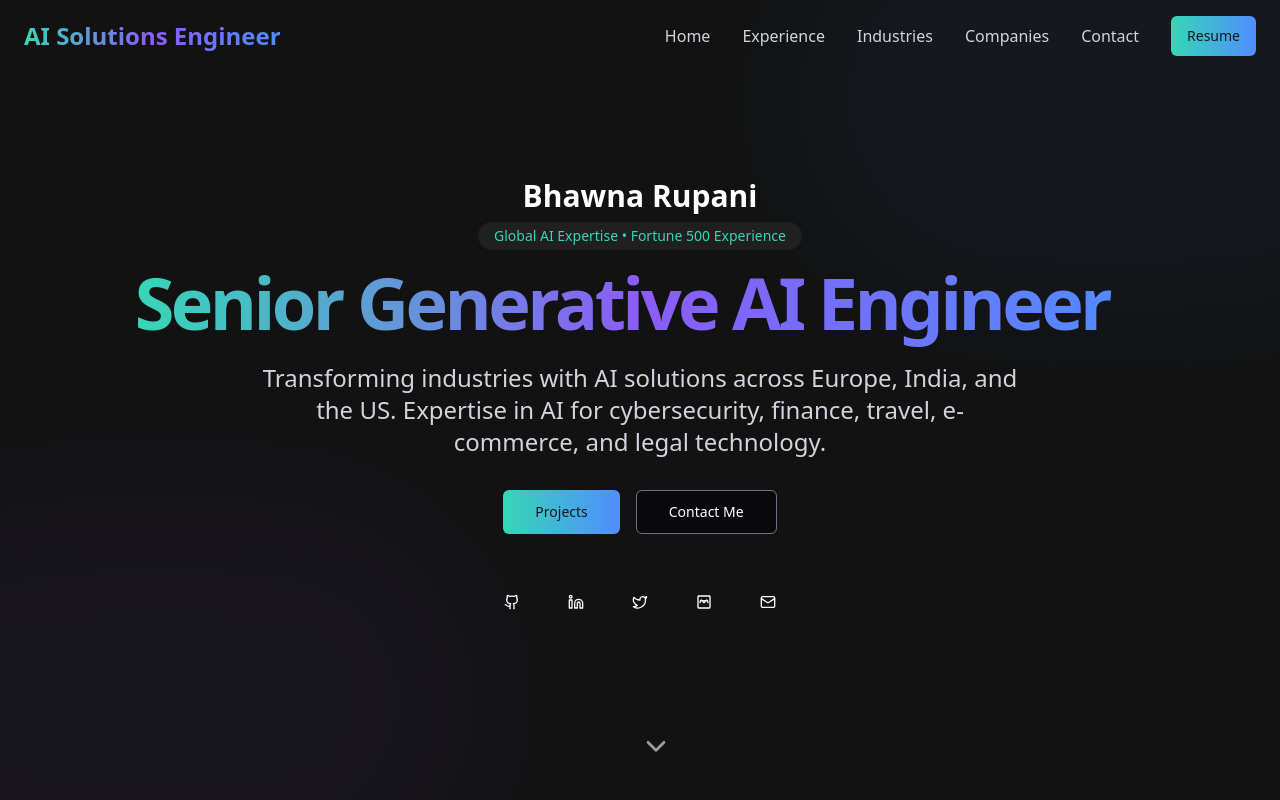
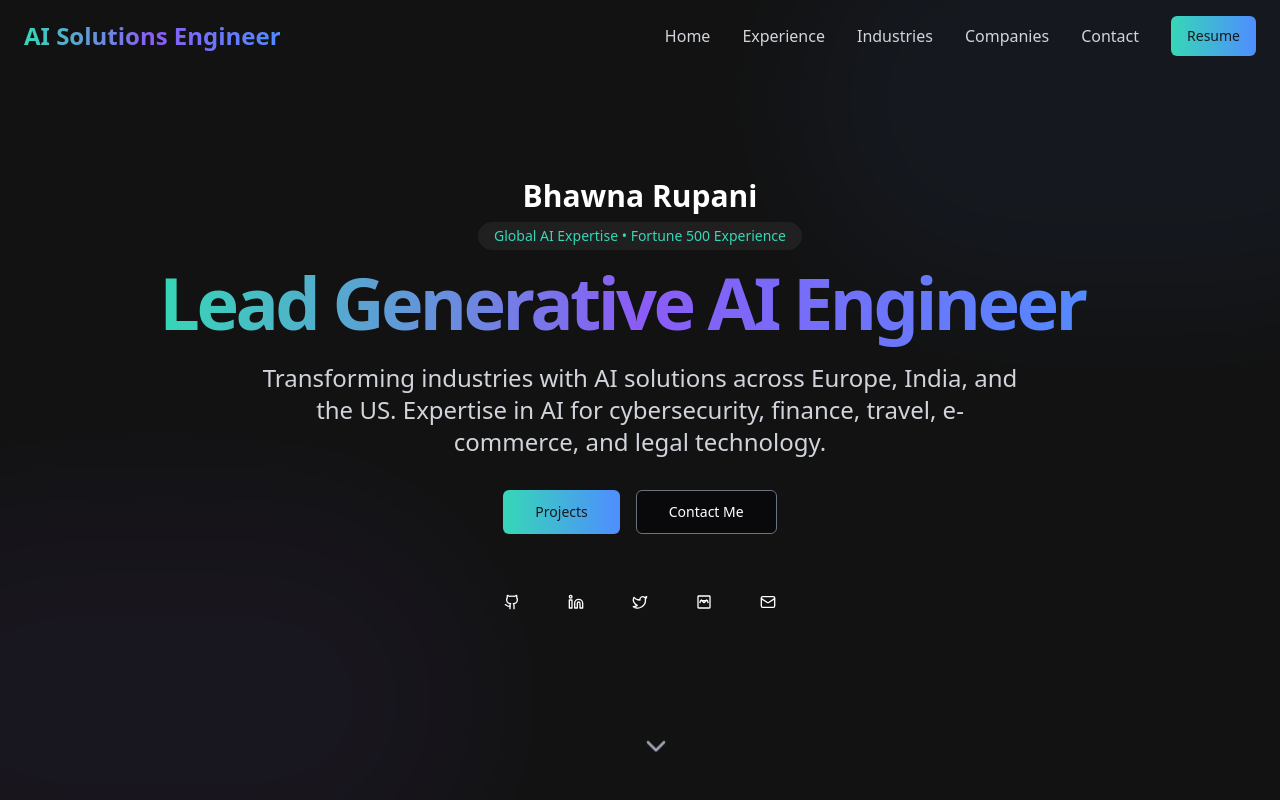
Before and after one commit to BRupani/ai-nexus-exhibit, a React (Vite) app: page / in a window 1280 px wide. Shown: the top 800 px of the page. Built offline with nearby package versions, Linux system fonts and the light colour scheme.

Commit message:
Change title from 'Senior' to 'Lead' Engineer

```diff
--- a/src/components/Hero.tsx
+++ b/src/components/Hero.tsx
@@ -5,7 +5,7 @@ import { ChevronDown, Github, Linkedin, Mail, Twitter } from "lucide-react";
 
 const Hero = () => {
   const [typedText, setTypedText] = useState("");
-  const fullText = "Senior Generative AI Engineer";
+  const fullText = "Lead Generative AI Engineer";
   const typingSpeed = 100;
 
   useEffect(() => {
```
